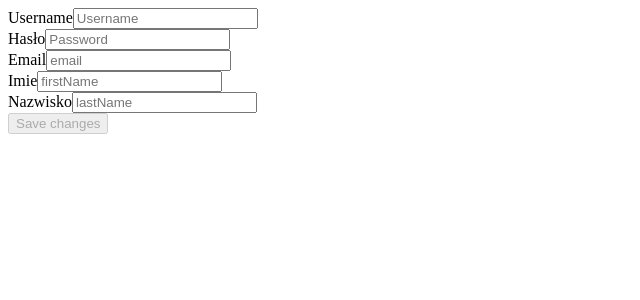
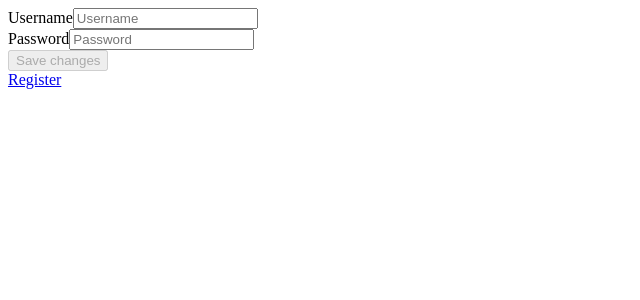
Before and after one commit to DawidLachor/EventWalletFrontEnd, an Angular app: page /login in a window 1280 px wide. Shown: the top 300 px of the page, without its empty margins (0-640 px from the left). Built offline with nearby package versions, Linux system fonts and the light colour scheme.

Commit message:
add router

```diff
--- a/src/app/app.component.html
+++ b/src/app/app.component.html
@@ -1 +1 @@
-<app-register></app-register>
+<router-outlet></router-outlet>
--- a/src/app/app.module.ts
+++ b/src/app/app.module.ts
@@ -7,6 +7,7 @@ import {HttpClient, HttpClientModule} from "@angular/common/http";
 import {LoginService} from "./login/login.service";
 import { LoginComponent } from './login/login.component';
 import { RegisterComponent } from './register/register.component';
+import {AppRoutingModule} from "./app-routing.module";
 
 @NgModule({
   declarations: [
@@ -15,9 +16,10 @@ import { RegisterComponent } from './register/register.component';
     RegisterComponent
   ],
   imports: [
+    AppRoutingModule,
     BrowserModule,
     HttpClientModule,
-    FormsModule
+    FormsModule,
   ],
   providers: [LoginService],
   bootstrap: [AppComponent]
--- a/src/app/login/login.component.html
+++ b/src/app/login/login.component.html
@@ -11,3 +11,5 @@
     <button [disabled]="addForm.invalid" type="submit" >Save changes</button>
   </div>
 </form>
+
+<a routerLink="/register" routerLinkActive="active">Register</a>
--- a/src/app/register/register.component.html
+++ b/src/app/register/register.component.html
@@ -23,3 +23,5 @@
     <button [disabled]="addForm.invalid" type="submit" >Save changes</button>
   </div>
 </form>
+
+<a routerLink="/login" routerLinkActive="active">Login</a>
```
Also changed, not shown: src/app/app-routing.module.ts (added, +17 -0 lines).
